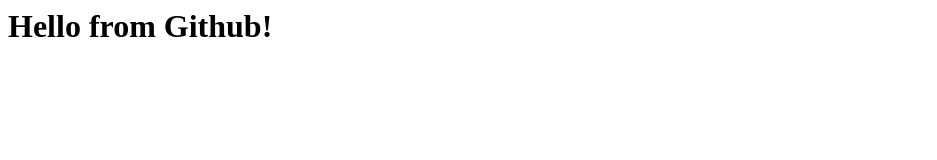
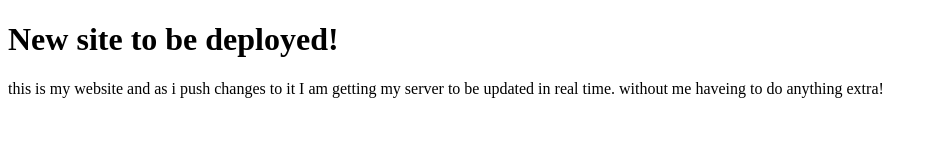
Before and after one commit to BigDogg2005/course, a plain HTML site: page index.html in a window 1280 px wide. Shown: the whole page, without its empty margins (0-937 px from the left). Drawn offline with Linux system fonts and the light colour scheme.

Commit message:
Create basic HTML structure for the site
Added HTML structure and updated heading content.

```diff
--- a/index.html
+++ b/index.html
@@ -1 +1,12 @@
-<h1>Hello from Github!</h1>
+<!DOCTYPE html>
+<html lang="en">
+<head>
+    <meta charset="UTF-8">
+    <meta name="viewport" content="width=device-width, initial-scale=1.0">
+    <title>Sample</title>
+</head>
+<body>
+    <h1>New site to be deployed!</h1>
+    <p>this is my website and as i push changes to it I am getting my server to be updated in real time. without me haveing to do anything extra!</p>
+</body>
+</html>
```
